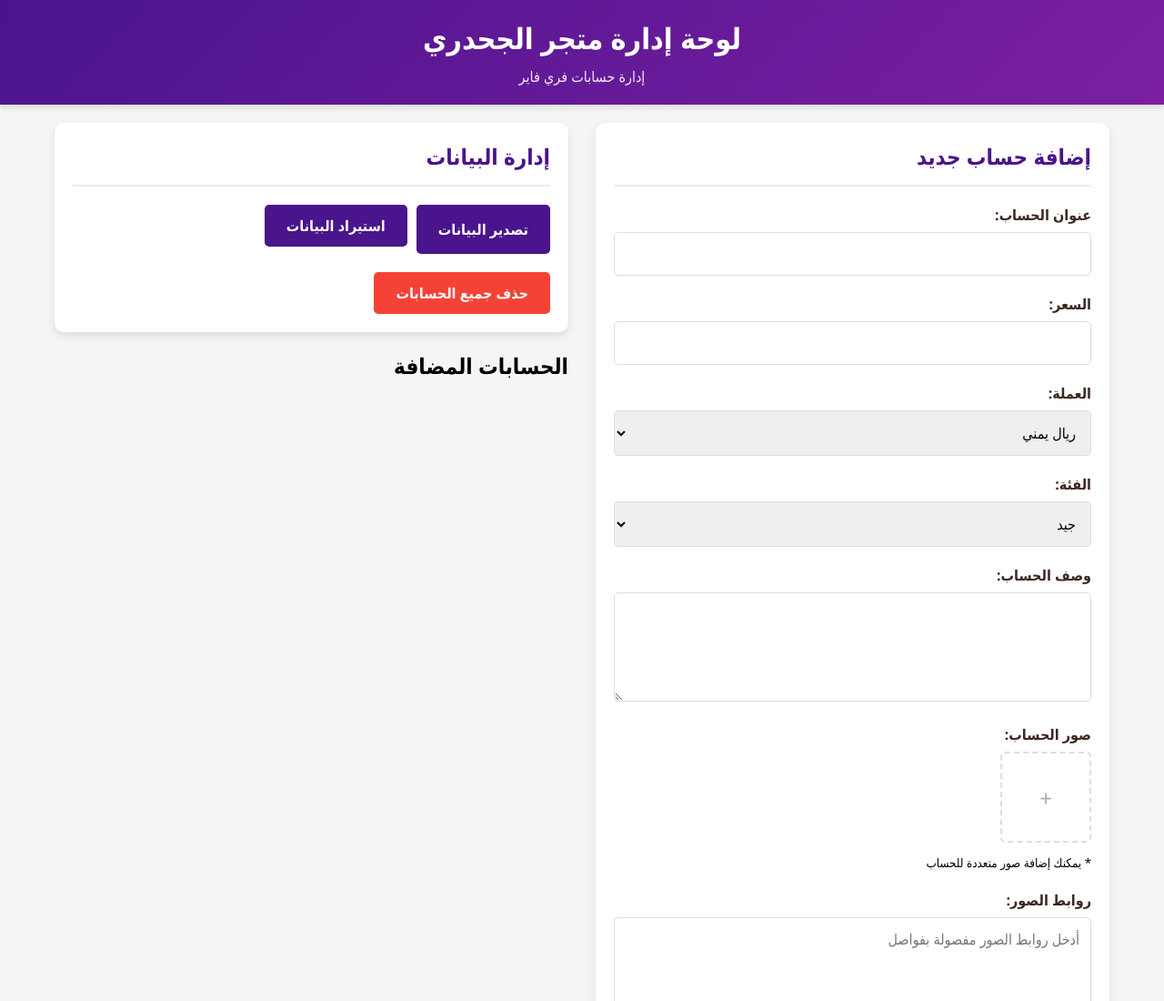
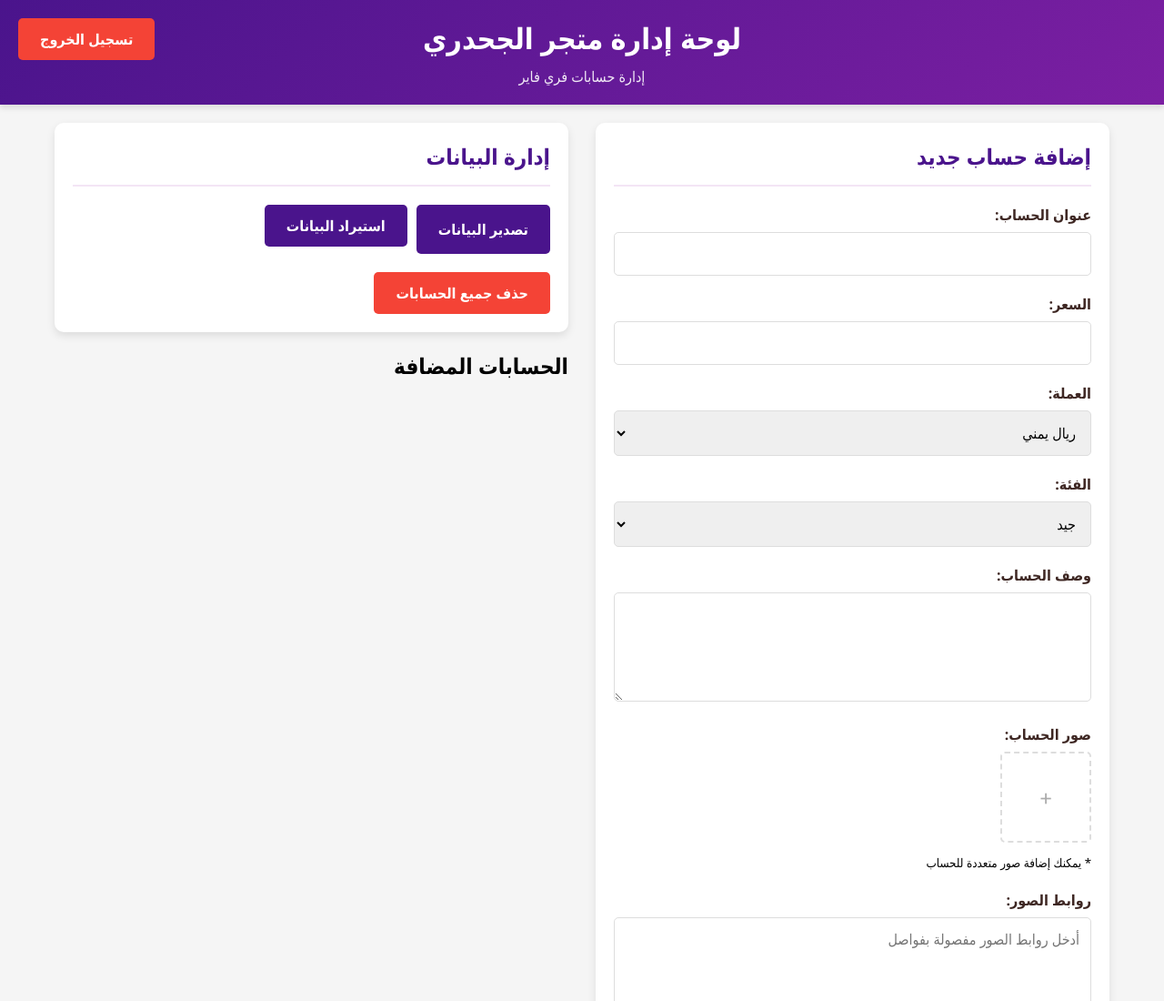
Before and after one commit to LJHDRY/LJHDRY.github.io, a plain HTML site: page admin/index.html in a window 1280 px wide. Shown: the top 1100 px of the page at 91% size. Drawn offline with Linux system fonts and the light colour scheme; no server answers; sample sign-in values are in the browser's storage.

Commit message:
Update index.html

```diff
--- a/admin/index.html
+++ b/admin/index.html
@@ -460,6 +460,7 @@
             opacity: 0.9;
         }
     </style>
+    <script src="admin_auth.js"></script>
 </head>
 <body>
     <div class="header">
```
